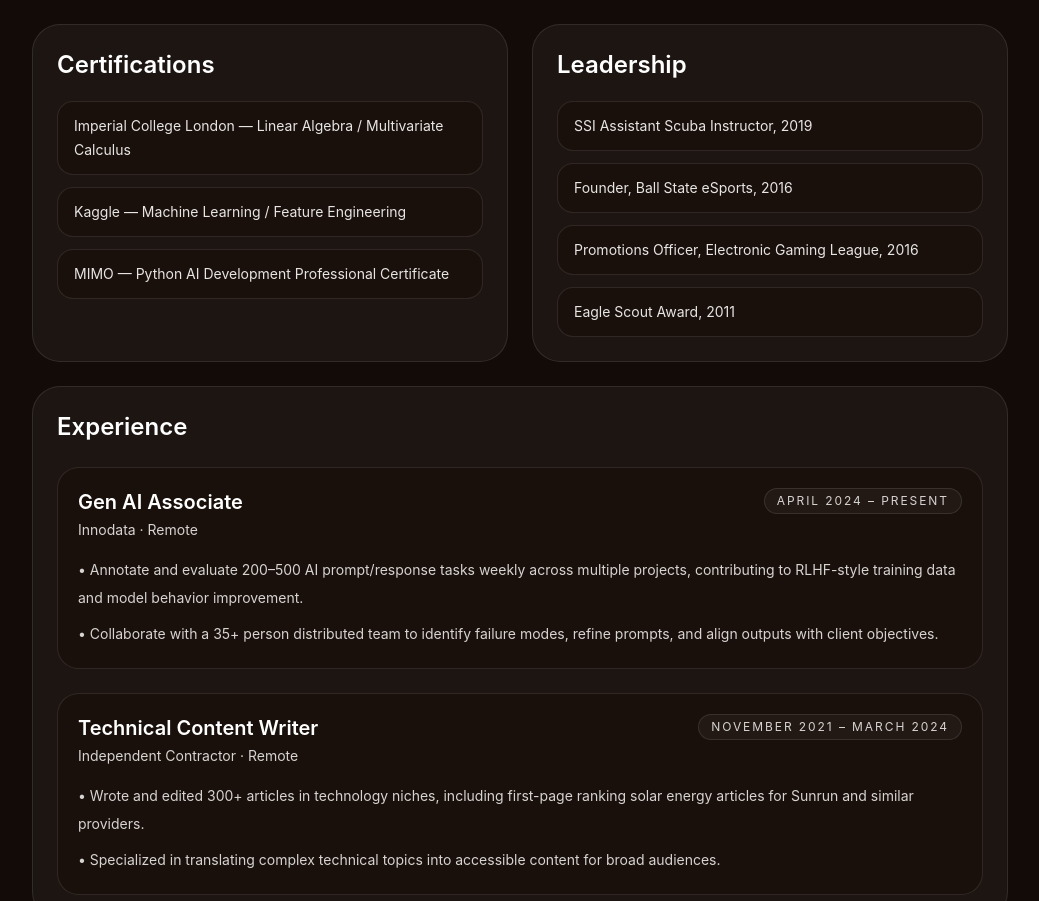
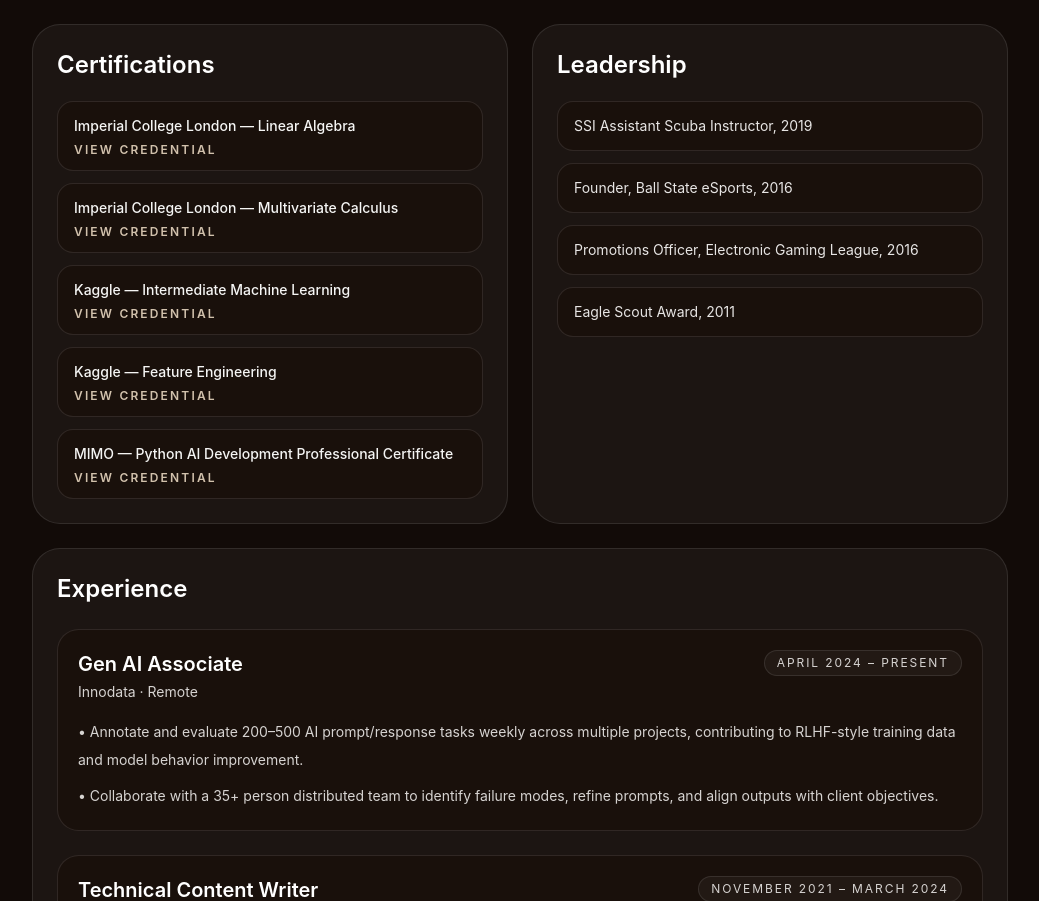
Before and after one commit to drwbkr1/burnlens-site, a Next.js app: page /usgif/resume in a window 1280 px wide. Shown: the part 972-1873 px from the top of the page, without its empty margins (120-1159 px from the left). Built offline with nearby package versions, Linux system fonts and the light colour scheme.

Commit message:
Embed credential links in USGIF resume

```diff
--- a/app/usgif/resume/page.tsx
+++ b/app/usgif/resume/page.tsx
@@ -16,9 +16,26 @@ const skills = [
 ];
 
 const certifications = [
-  "Imperial College London — Linear Algebra / Multivariate Calculus",
-  "Kaggle — Machine Learning / Feature Engineering",
-  "MIMO — Python AI Development Professional Certificate",
+  {
+    title: "Imperial College London — Linear Algebra",
+    href: "https://coursera.org/share/dcaf6f3b5422e369abf0c812761dcd2b",
+  },
+  {
+    title: "Imperial College London — Multivariate Calculus",
+    href: "https://coursera.org/share/b1d9aee762f9ed5b40dcb4099444472e",
+  },
+  {
+    title: "Kaggle — Intermediate Machine Learning",
+    href: "https://www.kaggle.com/learn/certification/drewbaker15/intermediate-machine-learning",
+  },
+  {
+    title: "Kaggle — Feature Engineering",
+    href: "https://www.kaggle.com/learn/certification/drewbaker15/feature-engineering",
+  },
+  {
+    title: "MIMO — Python AI Development Professional Certificate",
+    href: "https://www.virtualbadge.io/certificate-validator?credential=309dfe20-7aec-47a8-a208-b4622bb1b74c",
+  },
 ] as const;
 
 const leadership = [
@@ -135,9 +152,18 @@ export default function ResumePage() {
             <h2 className="text-2xl font-semibold text-white">Certifications</h2>
             <div className="mt-5 space-y-3">
               {certifications.map((item) => (
-                <div key={item} className="rounded-2xl border border-white/10 bg-[#1a100c]/90 px-4 py-3 text-sm leading-6 text-stone-200">
-                  {item}
-                </div>
+                <a
+                  key={item.title}
+                  href={item.href}
+                  target="_blank"
+                  rel="noopener noreferrer"
+                  className="group block rounded-2xl border border-white/10 bg-[#1a100c]/90 px-4 py-3 text-sm leading-6 text-stone-200 transition hover:-translate-y-0.5 hover:border-orange-200/30 hover:bg-white/[0.07]"
+                >
+                  <span className="block font-medium text-stone-100">{item.title}</span>
+                  <span className="mt-1 block text-xs font-semibold uppercase tracking-[0.18em] text-orange-100/80 transition group-hover:text-orange-100">
+                    View credential
+                  </span>
+                </a>
               ))}
             </div>
           </div>
```
